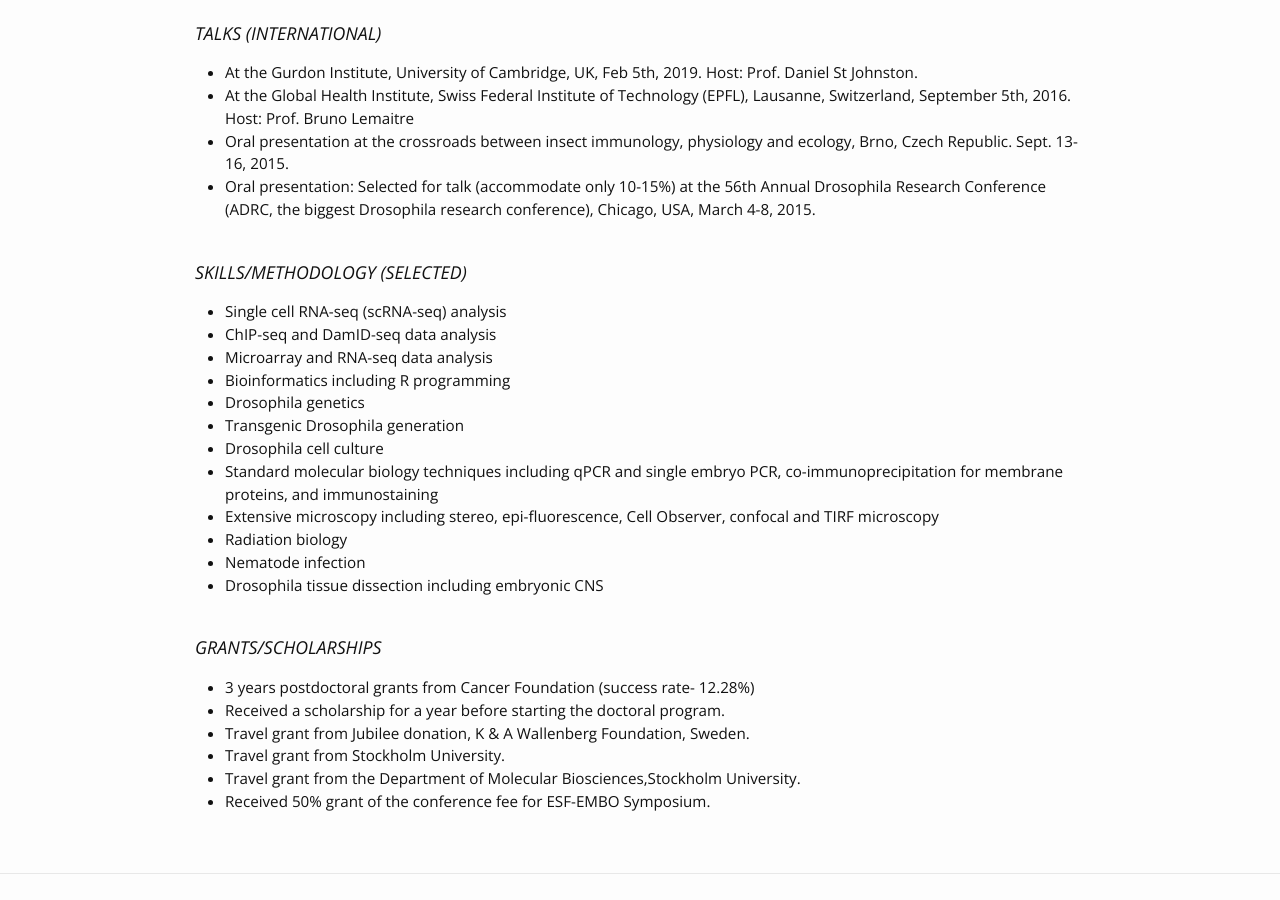
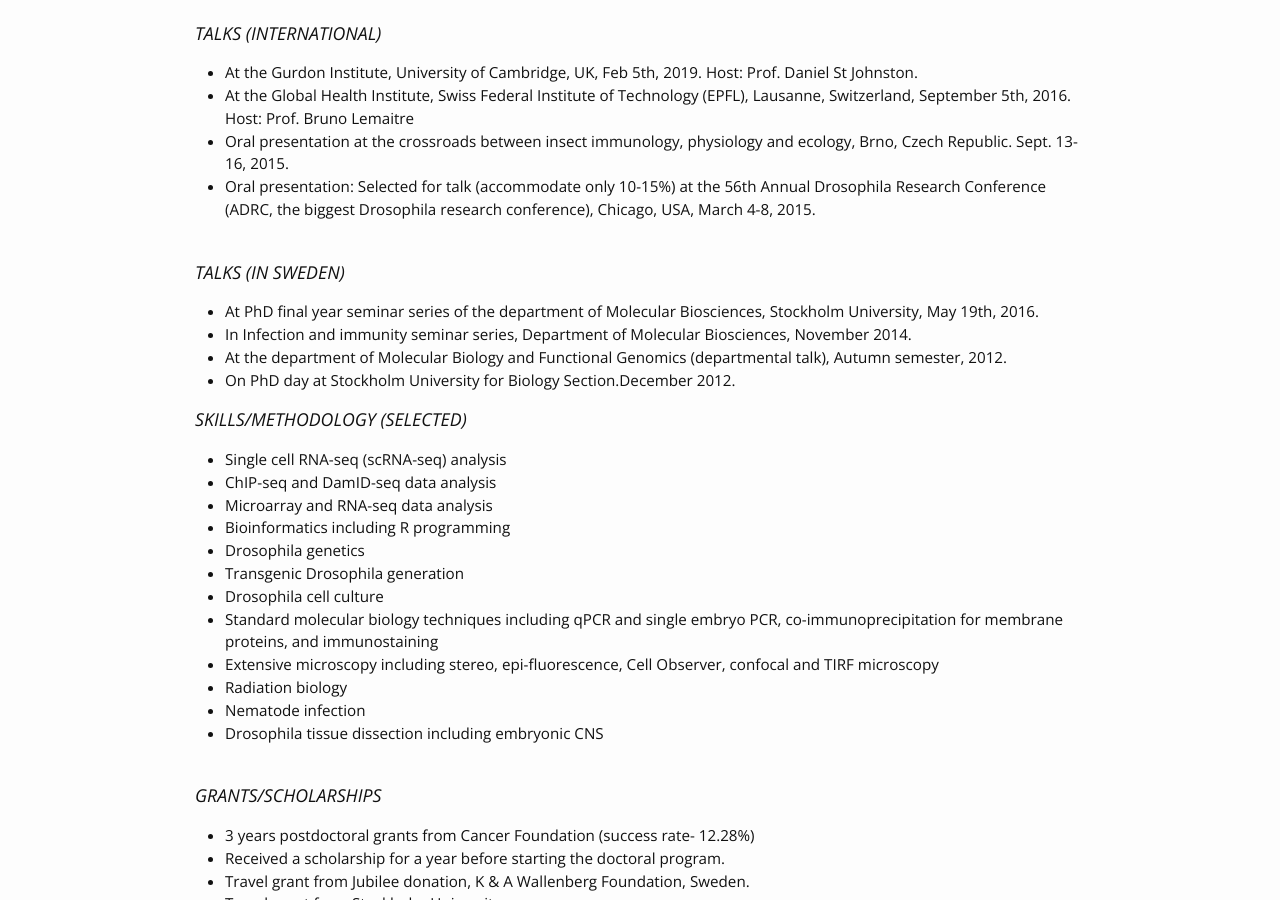
Before and after one commit to Badrul-Arefin/badrul-arefin.github.io, a Jekyll site: the page built from cv.md, in a window 1280 px wide and 900 px high, scrolled down 1220 px. Built offline with Jekyll 4.4.1, drawn with Linux system fonts in a browser that asks for light colours.

Commit message:
Update cv.md

```diff
--- a/cv.md
+++ b/cv.md
@@ -44,6 +44,14 @@ permalink: /cv/
 - Oral presentation at the crossroads between insect immunology, physiology and ecology, Brno, Czech Republic. Sept. 13-16, 2015.
 - Oral presentation: Selected for talk (accommodate only 10-15%) at the 56th Annual Drosophila Research Conference (ADRC, the biggest Drosophila research conference), Chicago, USA, March 4-8, 2015.<br><br>
 
+### TALKS (IN SWEDEN)
+- At PhD final year seminar series of the department of Molecular Biosciences, Stockholm University, May 19th, 2016.
+- In Infection and immunity seminar series, Department of Molecular Biosciences, November 2014.
+- At the department of Molecular Biology and Functional Genomics (departmental talk), Autumn semester, 2012.
+- On PhD day at Stockholm University for Biology Section.December 2012.
+
+
+
 ### SKILLS/METHODOLOGY (SELECTED)
 - Single cell RNA-seq (scRNA-seq) analysis
 - ChIP-seq and DamID-seq data analysis
```
